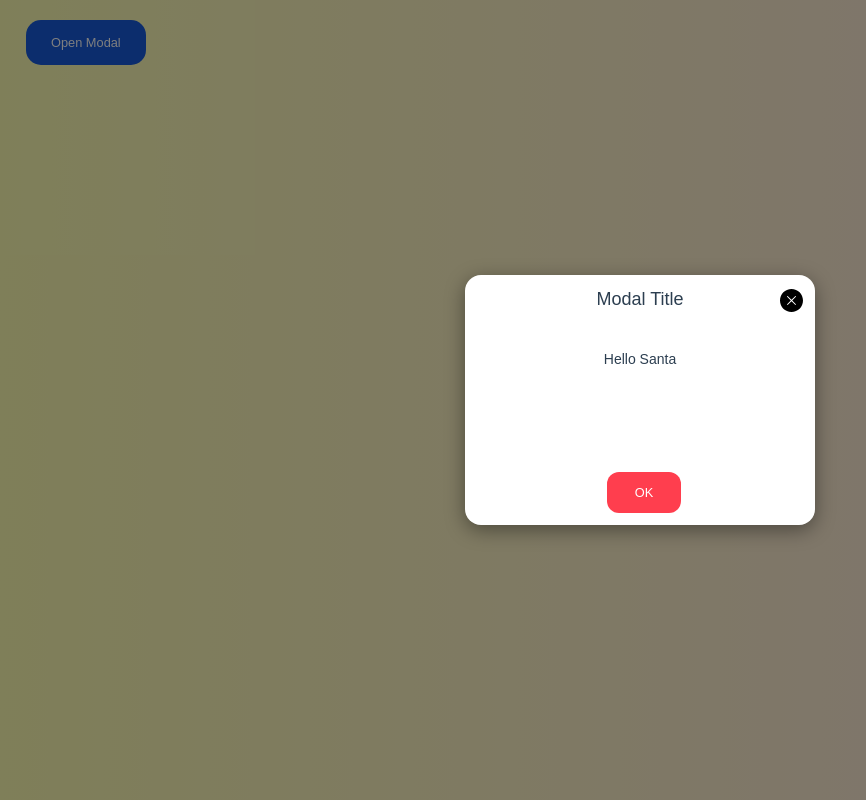
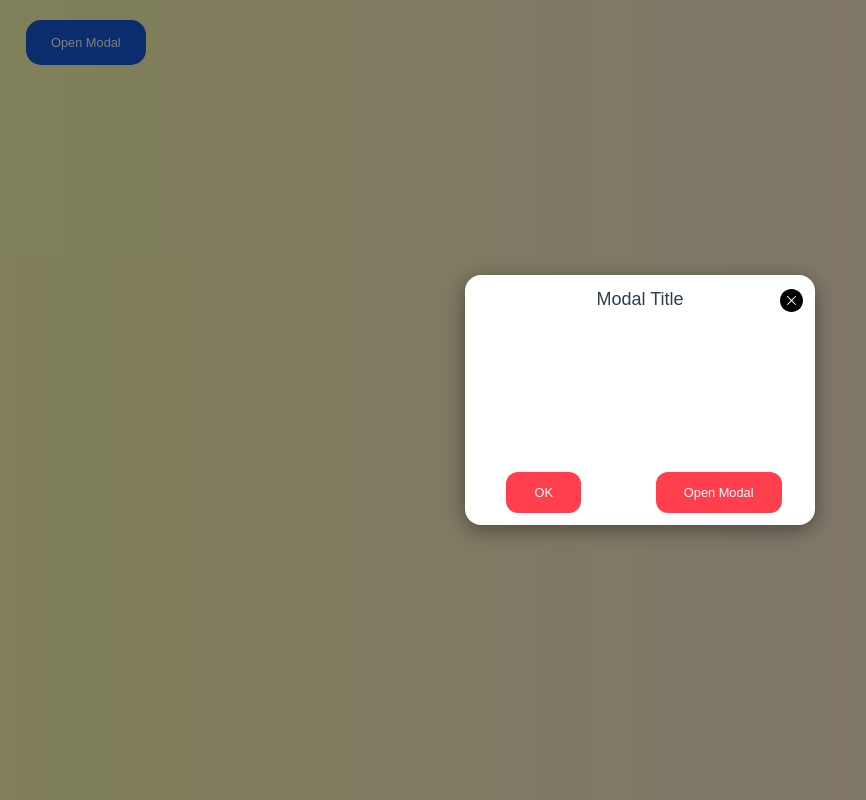
Before and after one commit to Tigran-Khanaghyan/react-app, a React (Create React App) app: page /modal in a window 1280 px wide. Both pictures are taken after a click on the button "Open Modal". Shown: the whole page, without its empty margins (0-866 px from the left). Built offline with nearby package versions, Linux system fonts and the light colour scheme.

Commit message:
Create inner modal functionality

```diff
--- a/src/components/Modal/Footer/Footer.js
+++ b/src/components/Modal/Footer/Footer.js
@@ -4,7 +4,6 @@ import Button from "../../../shared/Button";
 import "./Footer.css";
 
 const Footer = ({
-  setIsOpen,
   firstFooterButtonName = CONFIRM,
   secondFooterButtonName = CANCEL_BUTTON,
   showFirstFooterButton,
@@ -14,12 +13,10 @@ const Footer = ({
 }) => {
   const handleFirstCallback = () => {
     if (firstCallback) firstCallback();
-    setIsOpen(false);
   };
 
   const handleSecondCallback = () => {
     if (secondCallback) secondCallback();
-    setIsOpen(false);
   };
 
   return (
--- a/src/components/Modal/Header/Header.js
+++ b/src/components/Modal/Header/Header.js
@@ -4,12 +4,12 @@ import Button from "../../../shared/Button";
 import { MODAL_TITLE } from "../../../constants";
 import "./Header.css";
 
-const Header = ({ title, setIsOpen, showCLose = true }) => {
+const Header = ({ title, setIsOpen, showClose = true }) => {
   return (
     <div className={"modalHeader"}>
       {
         <>
-          {showCLose && (
+          {showClose && (
             <Button className={"closeBtn"} onClick={() => setIsOpen(false)}>
               <Delete height={25} width={25} />
             </Button>
--- a/src/components/Modal/Modal/Modal.css
+++ b/src/components/Modal/Modal/Modal.css
@@ -35,3 +35,12 @@
   border-radius: 16px;
   box-shadow: 0 5px 20px 0 rgba(0, 0, 0, 0.4);
 }
+
+.innerModal-window {
+  padding: 4px;
+  width: 250px;
+  height: 150px;
+  background: white;
+  border-radius: 16px;
+  box-shadow: 0 5px 20px 0 rgba(0, 0, 0, 0.4);
+}
--- a/src/components/Modal/Modal/Modal.js
+++ b/src/components/Modal/Modal/Modal.js
@@ -9,28 +9,33 @@ const Modal = ({
   showFooter = true,
   setIsOpen,
   open,
+  showInnerModal,
   showClose,
   children,
-  isDialog = true,
+  isDialog = false,
   firstFooterButtonName,
   secondFooterButtonName,
   showFirstFooterButton = true,
   showSecondFooterButton,
   firstCallback,
   secondCallback,
+  className,
 }) => {
   return (
     <>
       {open && (
         <>
-          {isDialog && <div className="dialogBg" />}
-          {!isDialog && (
-            <div className="darkBG" onClick={() => setIsOpen(false)}></div>
-          )}
+          <div
+            className="darkBG"
+            onClick={() => (!isDialog ? setIsOpen(false) : false)}
+          />
           <div className="centered">
-            <div className="modal-window">
+            <div className={className ? className : "modal-window"}>
               {showHeader && (
-                <Header setIsOpen={setIsOpen} showClose={showClose} />
+                <Header
+                  setIsOpen={setIsOpen}
+                  showClose={showClose && !isDialog}
+                />
               )}
               <ModalBody>{children}</ModalBody>
               {showFooter && (
@@ -42,6 +47,7 @@ const Modal = ({
                   showSecondFooterButton={showSecondFooterButton}
                   firstCallback={firstCallback}
                   secondCallback={secondCallback}
+                  showInnerModal={showInnerModal}
                 />
               )}
             </div>
--- a/src/components/Modal/index.js
+++ b/src/components/Modal/index.js
@@ -6,6 +6,7 @@ import "./index.css";
 
 const ModalWindow = () => {
   const [isOpen, setIsOpen] = useState(false);
+  const [showInnerModal, setShowInnerModal] = useState(false);
   return (
     <main>
       <Button
@@ -13,7 +14,30 @@ const ModalWindow = () => {
         onClick={() => setIsOpen(true)}
         name={OPEN_MODAL}
       />
-      <Modal open={isOpen} setIsOpen={setIsOpen}>
+      <Modal
+        open={isOpen}
+        setIsOpen={setIsOpen}
+        showFirstFooterButton={true}
+        showSecondFooterButton={true}
+        secondFooterButtonName="Open Modal"
+        firstCallback={() => setIsOpen(false)}
+        secondCallback={() => setShowInnerModal(true)}
+      ></Modal>
+      <Modal
+        open={showInnerModal}
+        setIsOpen={setShowInnerModal}
+        showSecondFooterButton={true}
+        secondCallback={() => {
+          setShowInnerModal(false);
+        }}
+        firstCallback={() => {
+          setIsOpen(false);
+          setShowInnerModal(false);
+        }}
+        isDialog={true}
+        showClose={true}
+        className="innerModal-window"
+      >
         {" "}
         {HELLO_SANTA}
       </Modal>
```
